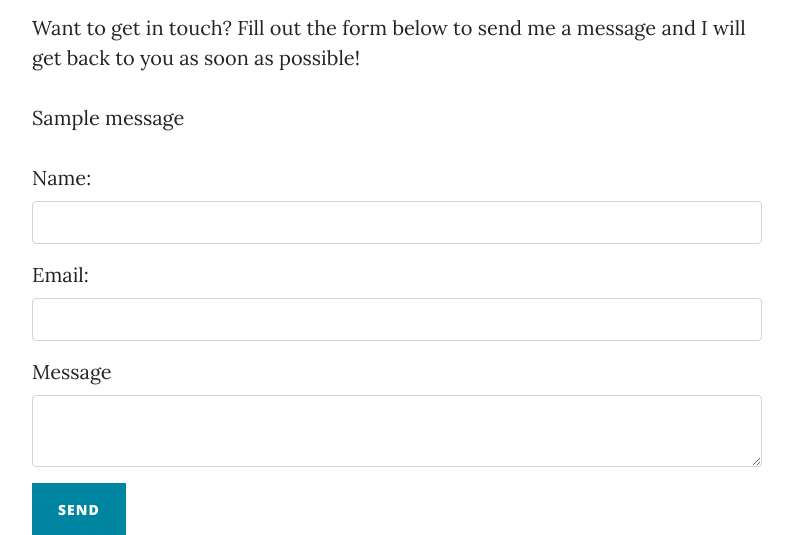
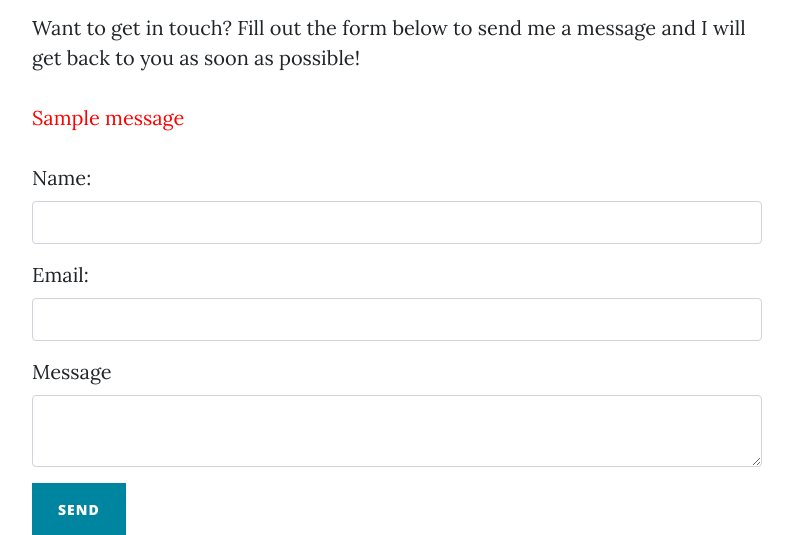
Before and after one commit to YoadBarok/Yoads-Blog, a Flask app: page /contact in a window 1280 px wide. Shown: the part 599-1134 px from the top of the page, without its empty margins (243-1036 px from the left). Run offline with Flask 2, Linux system fonts and the light colour scheme; a user stored in the database is signed in; one stand-in notice (Sample message) is shown; some libraries are stand-ins or nearby versions.

Commit message:
Make contact form work

```diff
--- a/templates/contact.html
+++ b/templates/contact.html
@@ -25,7 +25,7 @@
             {% with messages = get_flashed_messages() %}
             {% if messages %}
             {% for message in messages %}
-            <p>{{ message }}</p>
+            <p style="color: red;">{{ message }}</p>
             {% endfor %}
             {% endif %}
             {% endwith %}
```
